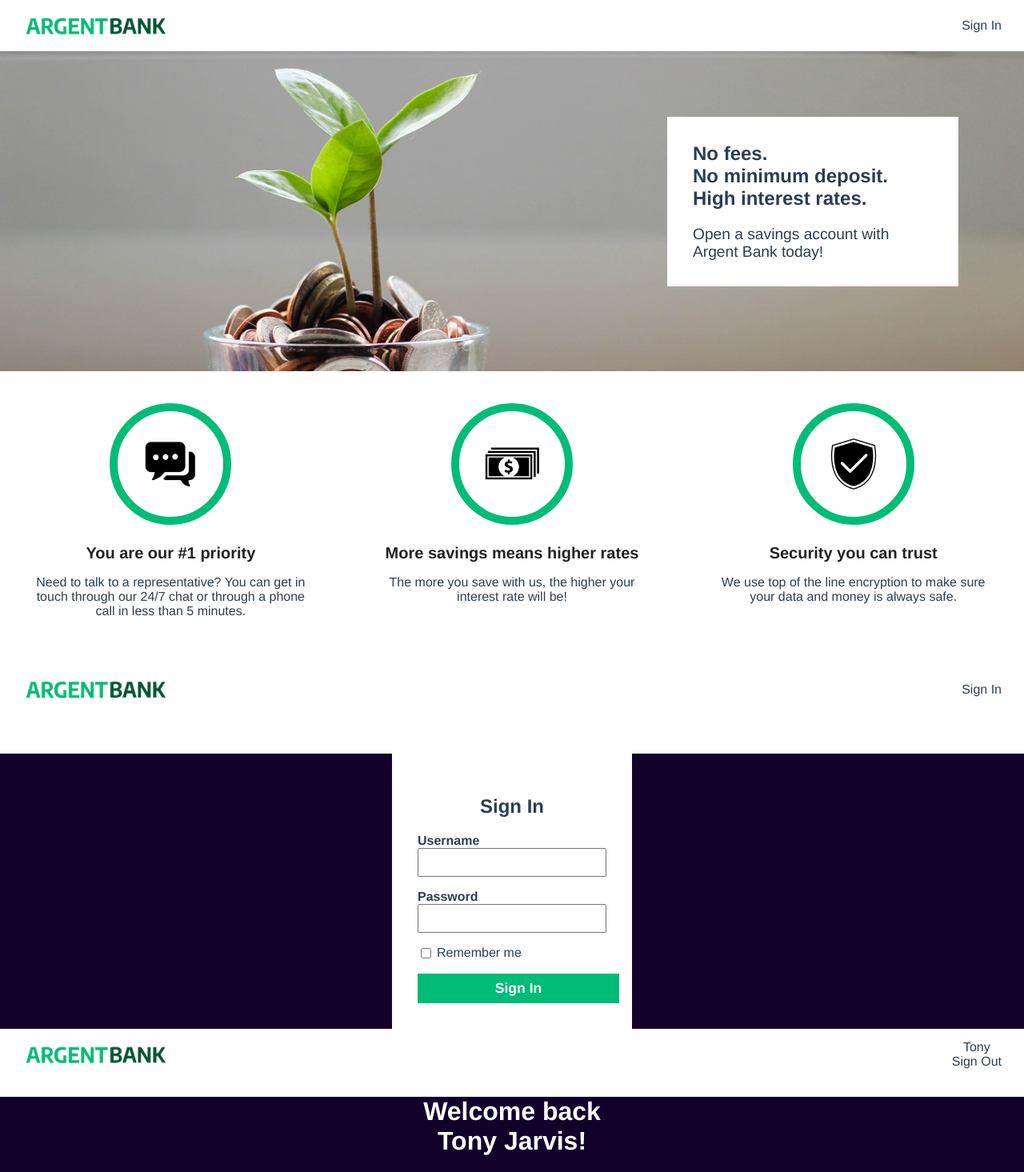
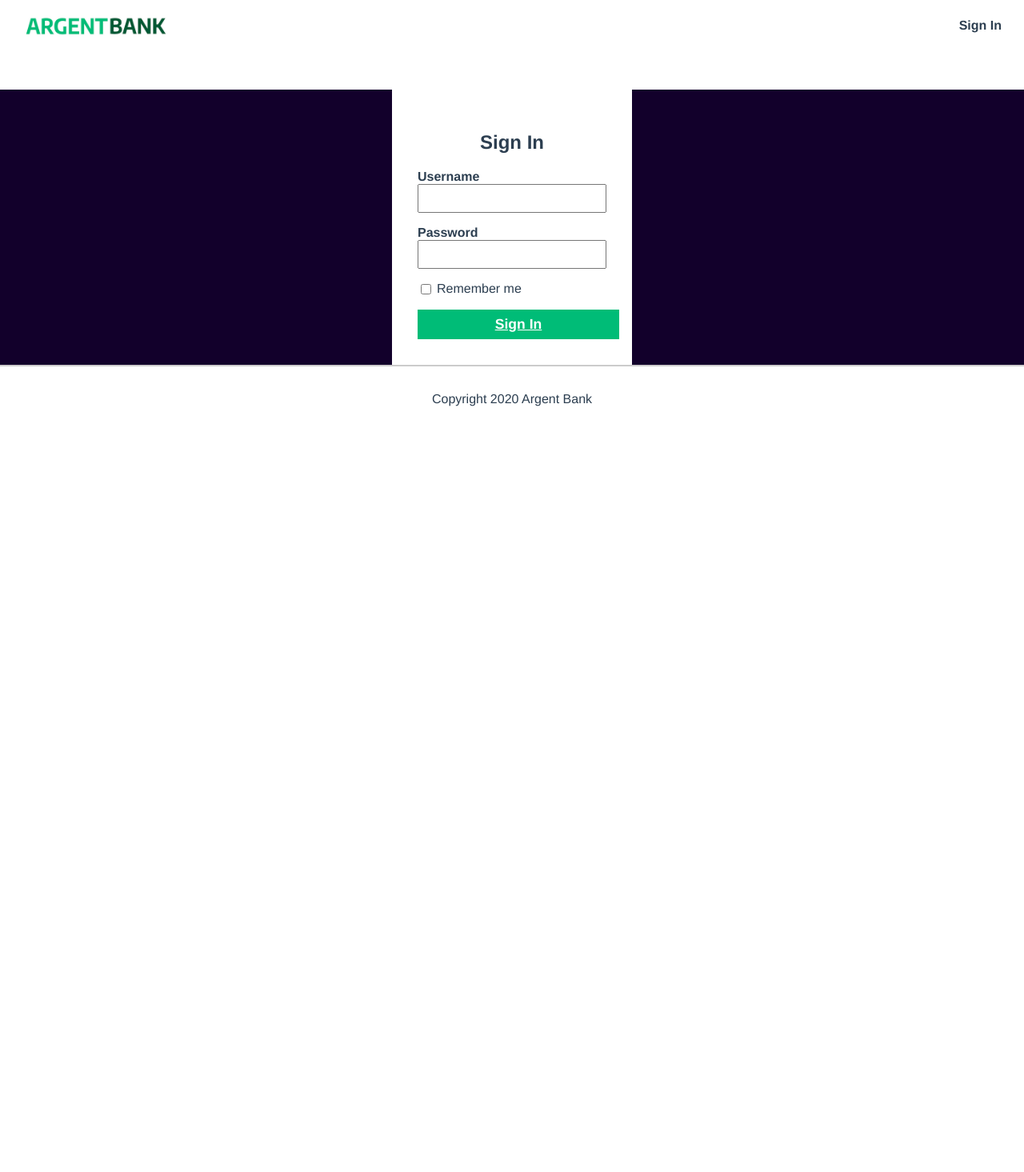
Before and after one commit to a-c-morel/ArgentBank, a React (Create React App) app: page /sign-in in a window 1280 px wide. Shown: the top 1465 px of the page at 80% size. After the commit the page ends 800 px from the top, so only its background shows below. Built offline with nearby package versions, Linux system fonts and the light colour scheme.

Commit message:
React Router

```diff
--- a/package.json
+++ b/package.json
@@ -10,6 +10,7 @@
     "react": "^18.2.0",
     "react-dom": "^18.2.0",
     "react-redux": "^8.0.5",
+    "react-router-dom": "^6.4.3",
     "react-scripts": "5.0.1",
     "web-vitals": "^2.1.4"
   },
--- a/src/App.js
+++ b/src/App.js
@@ -1,18 +1,17 @@
 import React from 'react'
-import Footer from './components/Footer';
+import { Routes, Route } from "react-router-dom"
 import HomePage from './pages/HomePage'
-import SignInPage from './pages/SignInPage';
-import UserPage from './pages/UserPage';
+import SignInPage from './pages/SignInPage'
+import UserPage from './pages/UserPage'
 
 function App() {
   return (
-    <div className="App">
-      <HomePage />
-      <SignInPage />
-      <UserPage />
-      <Footer />
-    </div>
-  );
+      <Routes>
+        <Route path="/" element={ <HomePage /> } />
+        <Route path="/sign-in" element={ <SignInPage /> }/>
+        <Route path="/user" element={ <UserPage /> }/>
+      </Routes>
+  )
 }
 
-export default App;
+export default App
--- a/src/index.js
+++ b/src/index.js
@@ -1,5 +1,6 @@
 import React from 'react';
-import { createRoot } from 'react-dom/client';
+import { createRoot } from 'react-dom/client'
+import { BrowserRouter } from 'react-router-dom'
 //import { Provider } from 'react-redux';
 //import { store } from './app/store';
 import App from './App'
@@ -9,7 +10,9 @@ const container = document.getElementById('root');
 const root = createRoot(container);
 
 root.render(
-  <React.StrictMode>
-      <App />
-  </React.StrictMode>
+  <BrowserRouter>
+    <React.StrictMode>
+        <App />
+    </React.StrictMode>
+  </BrowserRouter>
 );
--- a/src/pages/HomePage.js
+++ b/src/pages/HomePage.js
@@ -3,24 +3,26 @@ import argentBankLogo from "../assets/argentBankLogo.png"
 import iconChat from "../assets/icon-chat.png"
 import iconMoney from "../assets/icon-money.png"
 import iconSecurity from "../assets/icon-security.png"
+import {Link} from "react-router-dom"
+import Footer from '../components/Footer'
 
 function HomePage() {
   return (
     <>
       <nav className="main-nav">
-      <div className="main-nav-logo">
+        <Link to='/' className="main-nav-logo">
           <img
             className="main-nav-logo-image"
             src={argentBankLogo}
             alt="Argent Bank Logo"
           />
           <h1 className="sr-only">Argent Bank</h1>
-      </div>
+        </Link>
         <div>
-        <div className="main-nav-item">
+          <Link to="/sign-in" className="main-nav-item">
             <i className="fa fa-user-circle"></i>
             Sign In
-        </div>
+          </Link>
         </div>
       </nav>
     <main>
@@ -68,6 +70,7 @@ function HomePage() {
         </div>
       </section>
     </main>
+    <Footer />
     </>
   );
 }
--- a/src/pages/SignInPage.js
+++ b/src/pages/SignInPage.js
@@ -1,23 +1,25 @@
 import React from 'react'
 import argentBankLogo from "../assets/argentBankLogo.png"
+import {Link} from "react-router-dom"
+import Footer from '../components/Footer'
 
 function SignInPage() {
   return (
     <>
       <nav className="main-nav">
-      <div className="main-nav-logo">
+      <Link to='/' className="main-nav-logo">
         <img
           className="main-nav-logo-image"
           src={argentBankLogo}
           alt="Argent Bank Logo"
         />
         <h1 className="sr-only">Argent Bank</h1>
-      </div>
+      </Link>
       <div>
-        <div className="main-nav-item">
-          <i className="fa fa-user-circle"></i>
-          Sign In
-        </div>
+        <Link to="/sign-in" className="main-nav-item">
+            <i className="fa fa-user-circle"></i>
+            Sign In
+        </Link>
       </div>
     </nav>
     <main className="main bg-dark">
@@ -38,13 +40,14 @@ function SignInPage() {
             <label for="remember-me">Remember me</label>
           </div>
           {/**PLACEHOLDER DUE TO STATIC SITE**/}
-          <div className="sign-in-button">Sign In</div>
+          <Link to="/user" className="sign-in-button">Sign In</Link>
           {/**SHOULD BE THE BUTTON BELOW**/}
           {/**<button className="sign-in-button">Sign In</button>**/}
           {/****/}
         </form>
       </section>
     </main>
+    <Footer />
     </>
   );
 }
--- a/src/pages/UserPage.js
+++ b/src/pages/UserPage.js
@@ -1,27 +1,29 @@
 import React from 'react'
+import { Link } from 'react-router-dom'
 import argentBankLogo from "../assets/argentBankLogo.png"
+import Footer from '../components/Footer'
 
 function UserPage() {
   return (
     <>
       <nav className="main-nav">
-      <div className="main-nav-logo">
+      <Link to='/' className="main-nav-logo">
         <img
           className="main-nav-logo-image"
           src={argentBankLogo}
           alt="Argent Bank Logo"
         />
         <h1 className="sr-only">Argent Bank</h1>
-      </div>
+      </Link>
       <div>
-        <div className="main-nav-item">
+        <Link to="/user" className="main-nav-item">
           <i className="fa fa-user-circle"></i>
           Tony
-        </div>
-        <div className="main-nav-item">
+        </Link>
+        <Link to="/" className="main-nav-item">
           <i className="fa fa-sign-out"></i>
           Sign Out
-        </div>
+        </Link>
       </div>
     </nav>
     <main className="main bg-dark">
@@ -61,6 +63,7 @@ function UserPage() {
         </div>
       </section>
     </main>
+    <Footer />
     </>
   );
 }
```
Also changed, not shown: 1 other file (tests, documents, lock files or other folders). Lines whose indentation alone changed are shown as unchanged.
